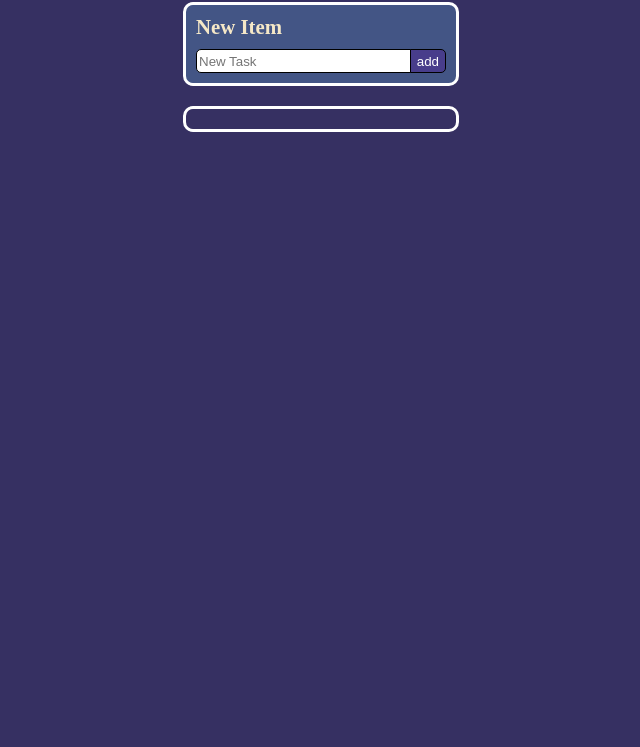
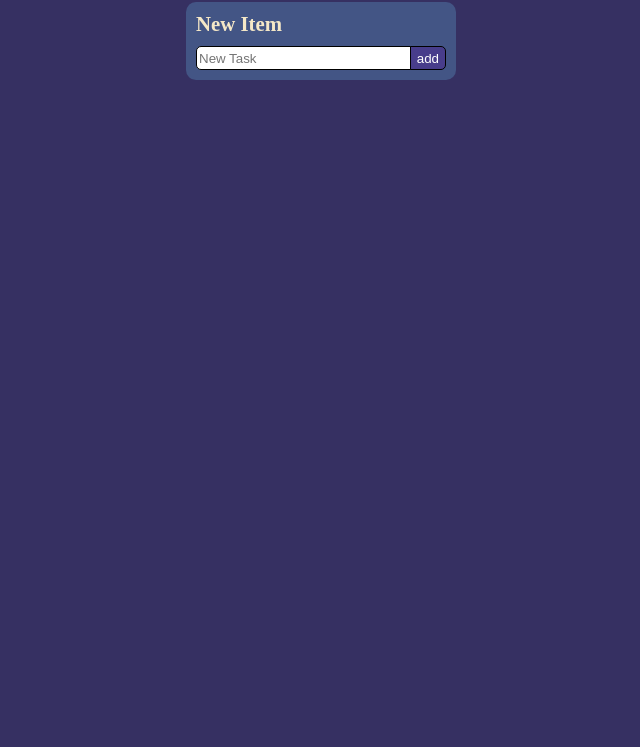
Before and after one commit to devoide/web-todolist-localstorage, a plain HTML site: page index.html in a window 1280 px wide. Shown: the part 53-800 px from the top of the page, without its empty margins (319-959 px from the left). Drawn offline with Linux system fonts and the light colour scheme.

Commit message:
for now done

```diff
--- a/stylesheet.css
+++ b/stylesheet.css
@@ -15,7 +15,6 @@ body {
     margin: 10px;
     padding: 10px;
     border-radius: 10px;
-    border: solid white;
 }
 
 
```
